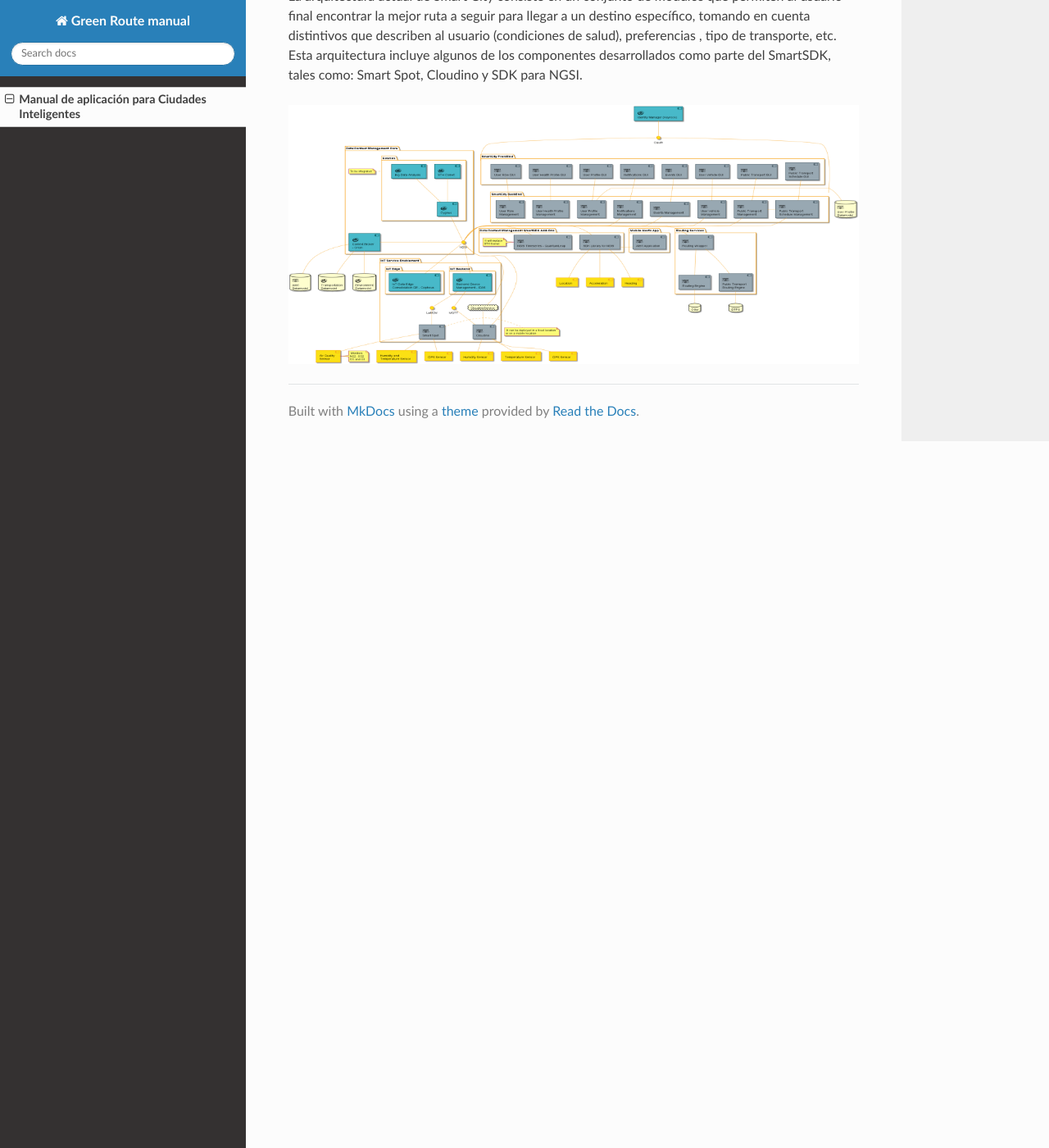
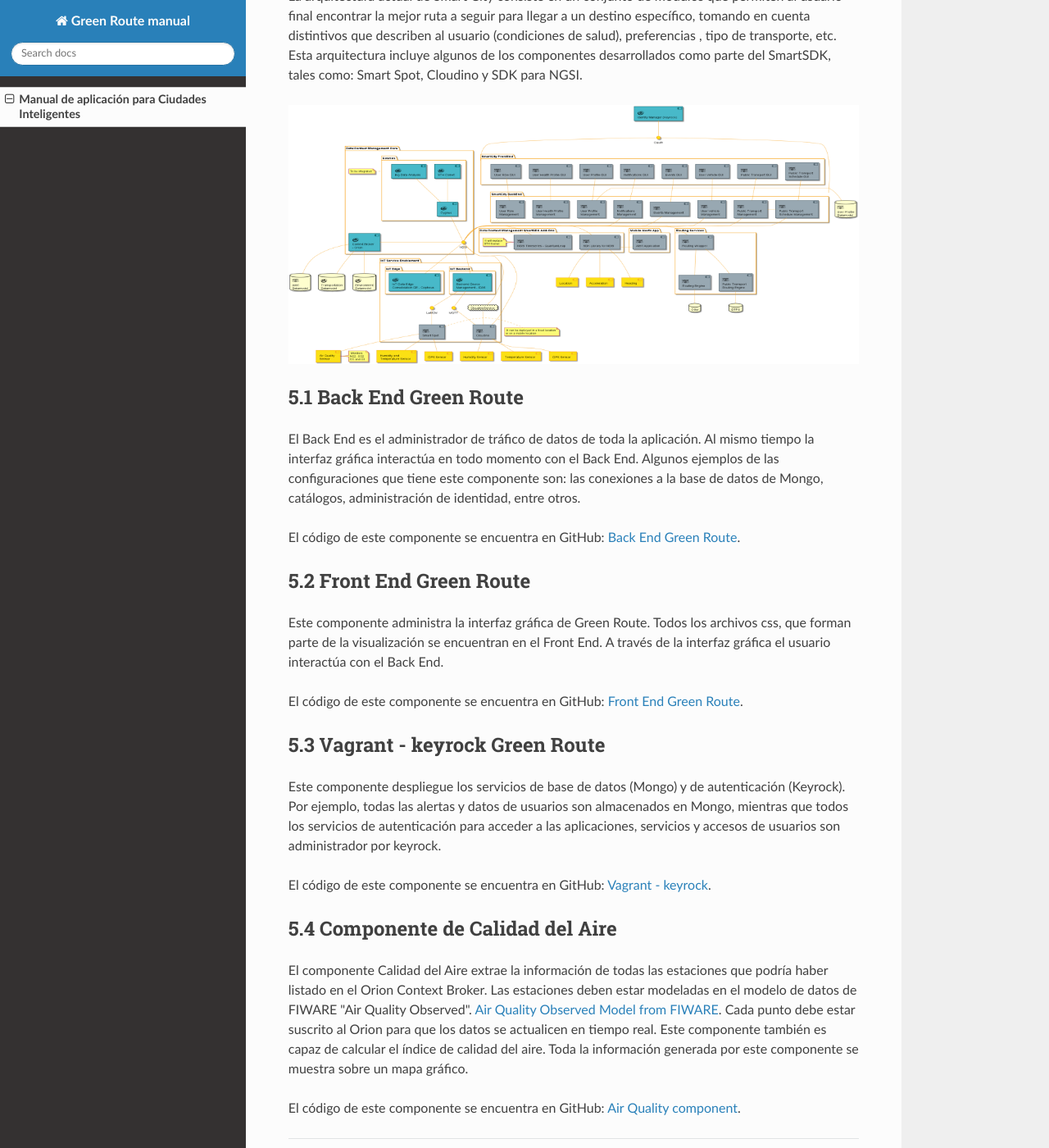
Before and after one commit to smartsdkInfotec/Green-Route-manual-Spanish, an MkDocs documentation site: the page built from docs/index.md, in a window 1280 px wide and 1400 px high, scrolled down 24822 px. Shown: the whole window at 82% size. Built offline with MkDocs 1.6.1, drawn with Linux system fonts in a browser that asks for light colours; nearby versions of some CDN libraries.

Commit message:
Update index.md

```diff
--- a/docs/index.md
+++ b/docs/index.md
@@ -415,3 +415,39 @@ incluye algunos de los componentes desarrollados como parte del SmartSDK, tales
 Smart Spot, Cloudino y SDK para NGSI.
 
 ![Arquitecture](images/43_arquitecture.png)
+
+## 5.1 Back End Green Route
+El Back End es el administrador de tráfico de datos de toda la aplicación. Al mismo
+tiempo la interfaz gráfica interactúa en todo momento con el Back End. Algunos ejemplos de las configuraciones
+que tiene este componente son: las conexiones a la base de datos de Mongo, catálogos, administración de identidad,
+entre otros.
+
+El código de este componente se encuentra en GitHub:
+[Back End Green Route](https://github.com/R4chel83/smartcity-back).
+
+## 5.2 Front End Green Route
+Este componente administra la interfaz gráfica de Green Route. Todos los archivos css, que forman parte de la
+visualización se encuentran en el Front End. A través de la interfaz gráfica el usuario interactúa con el
+Back End.
+
+El código de este componente se encuentra en GitHub:
+[Front End Green Route](https://github.com/R4chel83/smartcity-front).
+
+## 5.3 Vagrant - keyrock Green Route
+Este componente despliegue los servicios de base de datos (Mongo) y de autenticación (Keyrock). Por ejemplo,
+todas las alertas y datos de usuarios son almacenados en Mongo, mientras que todos los servicios de autenticación
+para acceder a las aplicaciones, servicios y accesos de usuarios son administrador por keyrock.
+
+El código de este componente se encuentra en GitHub:
+[Vagrant - keyrock](https://github.com/R4chel83/vagrant-keyrock).
+
+## 5.4 Componente de Calidad del Aire
+El componente Calidad del Aire extrae la información de todas las estaciones que podría haber listado en el Orion
+Context Broker. Las estaciones deben estar modeladas en el modelo de datos de FIWARE "Air Quality Observed".
+[Air Quality Observed Model from FIWARE](http://fiware-datamodels.readthedocs.io/en/latest/Environment/AirQualityObserved/doc/spec/index.html).
+Cada punto debe estar suscrito al Orion para que los datos se actualicen en tiempo real.
+Este componente también es capaz de calcular el índice de calidad del aire. Toda la información generada por este
+componente se muestra sobre un mapa gráfico.
+
+El código de este componente se encuentra en GitHub:
+[Air Quality component](https://github.com/ftcardoso/airQualityDemo).
```
